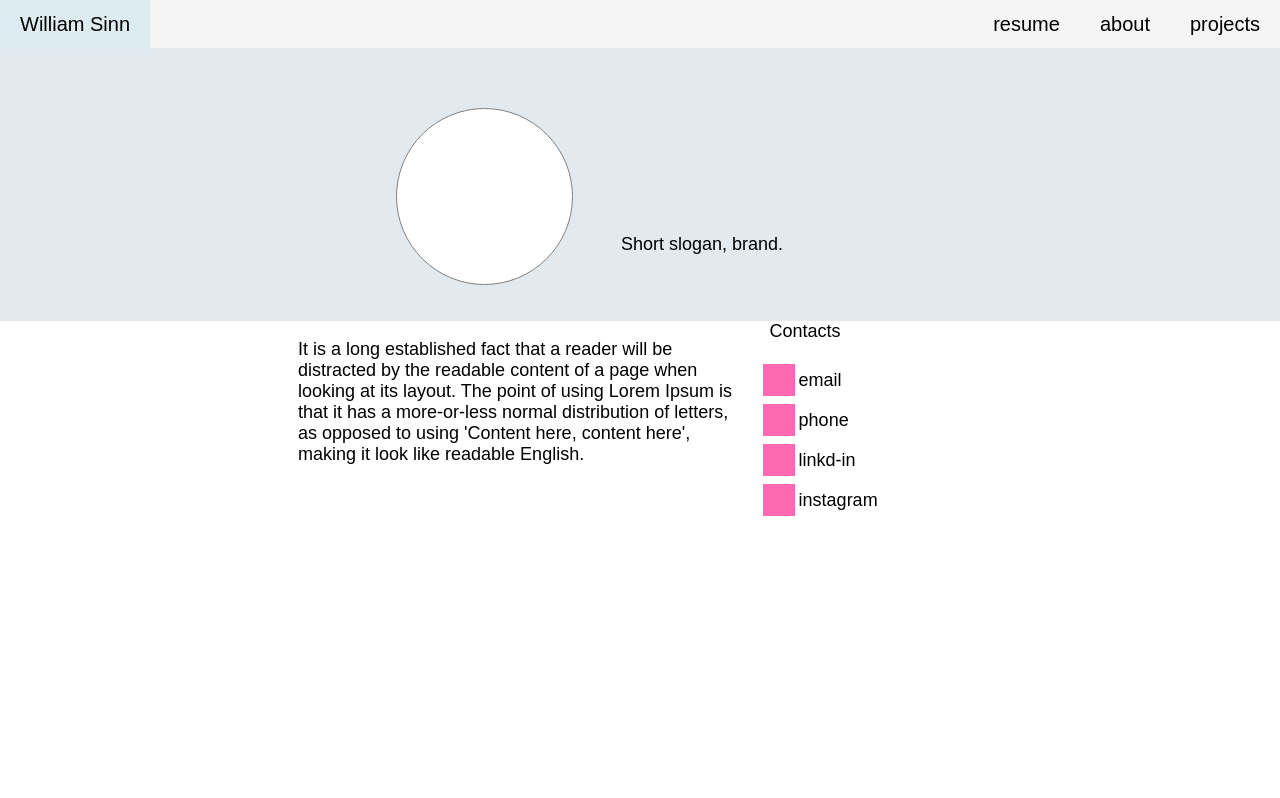
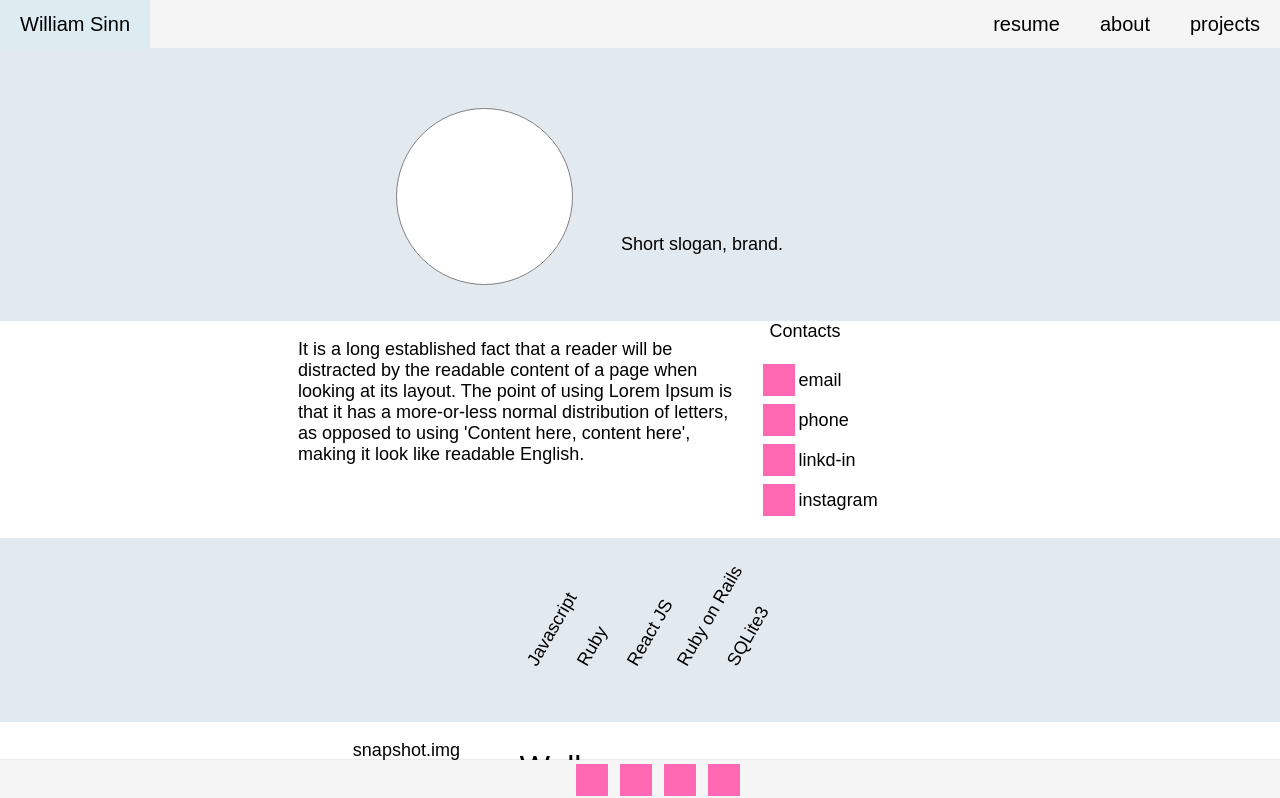
Before and after one commit to willsinn/ws-portfolio, a React (Create React App) app: page / in a window 1280 px wide. Shown: the top 798 px of the page. Built offline with nearby package versions, Linux system fonts and the light colour scheme; the HTML template or start-up script is replaced by a standard one.

Commit message:
switch to single page app

```diff
--- a/src/App.js
+++ b/src/App.js
@@ -9,11 +9,14 @@ const App = () => {
   return (
     <div className="app">
       <Navbar />
-      <Switch>
+      {/* <Switch>
         <Route exact path="/" component={AboutPage} />
         <Route path="/about" component={AboutPage} />
         <Route path="/projects" component={ProjectsPage} />
-      </Switch>
+      </Switch> */}
+      <AboutPage />
+
+      <ProjectsPage />
     </div>
   );
 };
--- a/src/components/Navbar.js
+++ b/src/components/Navbar.js
@@ -11,7 +11,7 @@ const Navbar = () => {
       </div>
       <div className="horz-wrap">
         <div className="navbar-btn">
-          <a href="resume-link" className="active-link">
+          <a href="resume" className="active-link">
             resume
           </a>
         </div>
```
